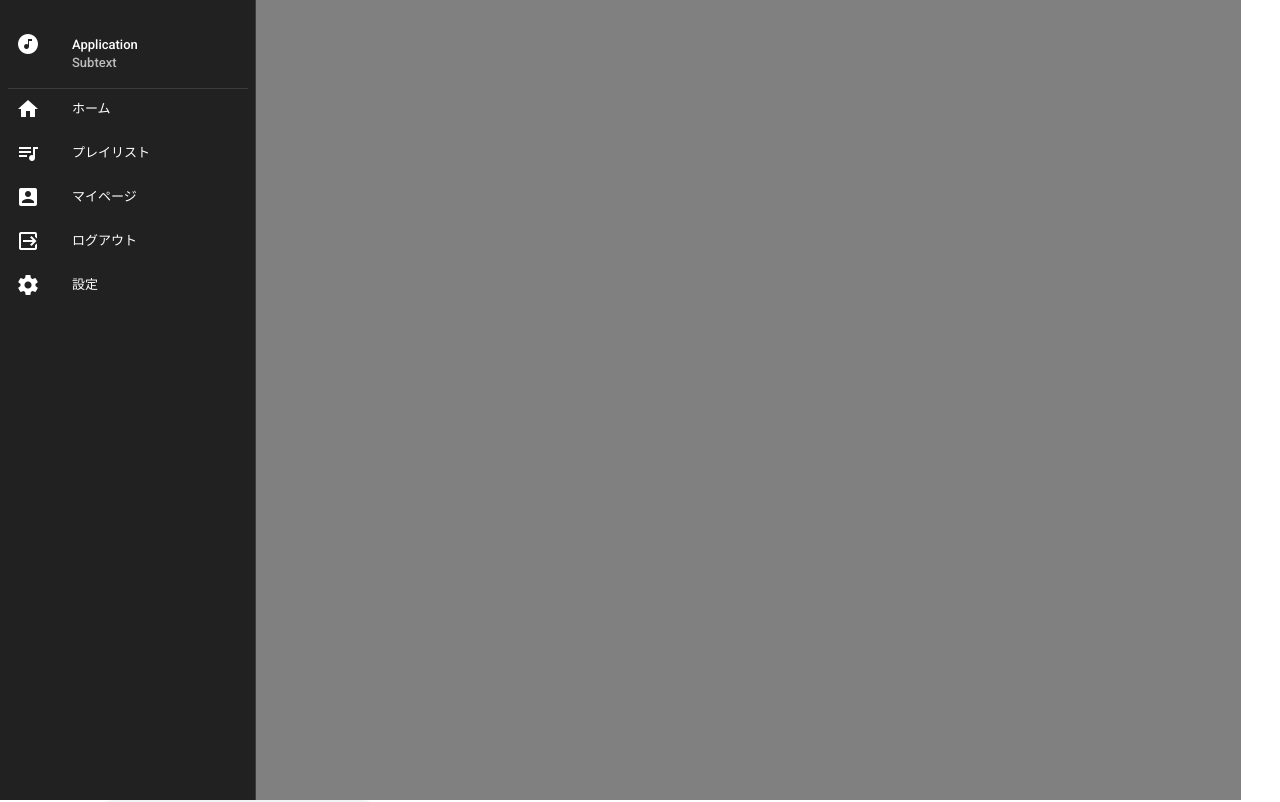
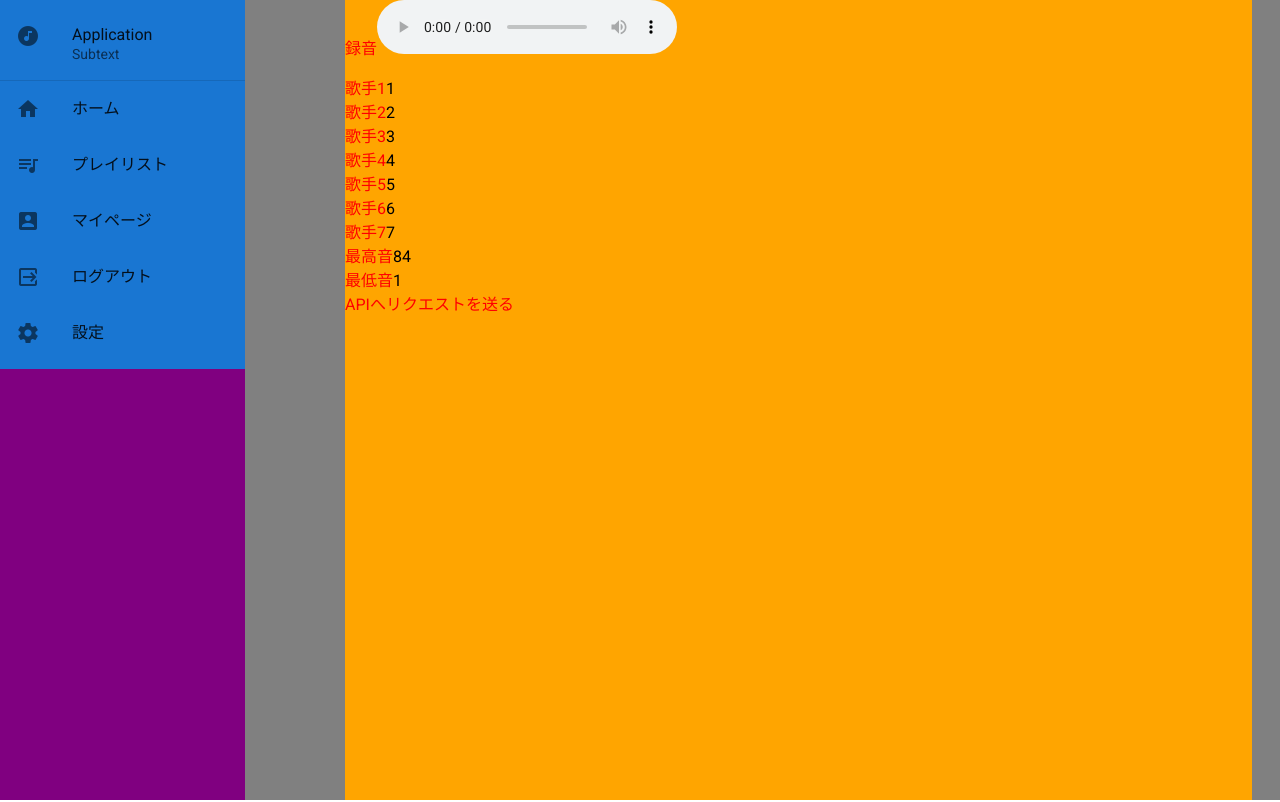
Before and after one commit to kroad/hait-advanced-teamB, a Vue app in the folder frontend/: page / in a window 1280 px wide. Shown: the top 802 px of the page. Built offline with nearby package versions, Linux system fonts and the light colour scheme.

Commit message:
applied Grid CSS

```diff
--- a/frontend/src/App.vue
+++ b/frontend/src/App.vue
@@ -1,20 +1,15 @@
 <template>
   <v-app>
-    <GlobalNavigationBar />
-    <v-main>
-      <HelloWorld />
-    </v-main>
+    <HelloWorld />
   </v-app>
 </template>
 
 <script>
-import HelloWorld from "./components/HelloWorld";
-import GlobalNavigationBar from "./pages/GlobalNavigationBar";
+import HelloWorld from "./pages/HelloWorld";
 
 export default {
   name: "App",
   components: {
-    GlobalNavigationBar,
     HelloWorld,
   },
 };
--- a/frontend/src/components/Result.vue
+++ b/frontend/src/components/Result.vue
@@ -3,15 +3,7 @@
     <v-row>
       <v-col cols="12" v-for="artist in artists" :key="artist">
         <v-card hover ripple color="grey lighten-4">
-          <v-card-title>{{ artist }}</v-card-title>
-        </v-card>
-      </v-col>
-    </v-row>
-
-    <v-row>
-      <v-col v-for="artist in artists" :key="artist">
-        <v-card hover ripple color="grey lighten-4">
-          <v-card-title>{{ artist }}</v-card-title>
+          <v-card-text>{{ artist }}</v-card-text>
         </v-card>
       </v-col>
     </v-row>
--- /dev/null
+++ b/frontend/src/pages/Footer.vue
@@ -0,0 +1,17 @@
+<template>
+  <div></div>
+</template>
+<script>
+export default {};
+</script>
+<style scoped>
+div {
+  background-color: gray;
+  height: 100%;
+  width: 28px;
+  transition: width 0.2s;
+}
+div:hover {
+  width: 250px;
+}
+</style>
--- /dev/null
+++ b/frontend/src/pages/HelloWorld.vue
@@ -0,0 +1,56 @@
+<template>
+  <div class="grid_wrapper">
+    <div class="navbar">
+      <Navbar />
+    </div>
+    <div class="subbar">
+      <Subbar />
+    </div>
+    <main>
+      <Main />
+    </main>
+    <footer>
+      <Footer />
+    </footer>
+  </div>
+</template>
+
+<script>
+import Navbar from "./Navbar";
+import Subbar from "./Subbar";
+import Main from "./Main";
+import Footer from "./Footer";
+export default {
+  name: "HelloWorld",
+  components: {
+    Navbar,
+    Subbar,
+    Main,
+    Footer,
+  },
+};
+</script>
+
+<!-- Add "scoped" attribute to limit CSS to this component only -->
+<style scoped>
+.grid_wrapper {
+  display: grid;
+  grid-template:
+    "... ...... ...... .... ...... ..."
+    "... navbar subbar main footer ..." 100vh
+    "... ...... ...... .... ...... ..."
+    / auto auto auto minmax(300px, 1fr) auto auto;
+}
+.navbar {
+  grid-area: navbar;
+}
+.subbar {
+  grid-area: subbar;
+}
+main {
+  grid-area: main;
+}
+footer {
+  grid-area: footer;
+}
+</style>
--- a/frontend/src/components/HelloWorld.vue
+++ b/frontend/src/pages/Main.vue
@@ -1,21 +1,19 @@
 <template>
   <div>
-    <GlobalSubBar />
     <SongForm />
   </div>
 </template>
-
 <script>
-import SongForm from "./SongForm";
-import GlobalSubBar from "../pages/GlobalSubBar";
-
+import SongForm from "../components/SongForm";
 export default {
-  name: "HelloWorld",
   components: {
     SongForm,
-    GlobalSubBar,
   },
 };
 </script>
 <style scoped>
+div {
+  background-color: orange;
+  height: 100%;
+}
 </style>
--- a/frontend/src/pages/GlobalNavigationBar.vue
+++ b/frontend/src/pages/Navbar.vue
@@ -1,14 +1,7 @@
 <template>
-  <v-navigation-drawer
-    color="grey darken-4"
-    expand-on-hover
-    mini-variant
-    permanent
-    dark
-    app
-  >
-    <v-list dense nav class="py-0">
-      <v-list-item two-line class="pt-6">
+  <div class="sidebar_component">
+    <v-list color="primary">
+      <v-list-item two-line>
         <v-list-item-icon>
           <v-icon>mdi-music-circle</v-icon>
         </v-list-item-icon>
@@ -31,7 +24,7 @@
         </v-list-item-content>
       </v-list-item>
     </v-list>
-  </v-navigation-drawer>
+  </div>
 </template>
 <script>
 export default {
@@ -49,4 +42,13 @@ export default {
 };
 </script>
 <style scoped>
+.sidebar_component {
+  background-color: purple;
+  height: 100%;
+  width: 60px;
+  transition: width 0.2s;
+}
+.sidebar_component:hover {
+  width: 245px;
+}
 </style>
--- a/frontend/src/pages/GlobalSubBar.vue
+++ b/frontend/src/pages/Subbar.vue
@@ -1,5 +1,7 @@
 <template>
-  <Result />
+  <div>
+    <Result />
+  </div>
 </template>
 
 <script>
@@ -12,10 +14,12 @@ export default {
 </script>
 <style scoped>
 div {
-  /* margin-left: 56px; */
   background-color: gray;
-  min-height: 100vh;
-  width: auto;
-  min-width: 56px;
+  height: 100%;
+  width: 100px;
+  transition: width 0.2s;
+}
+div:hover {
+  width: 100%;
 }
 </style>
```
